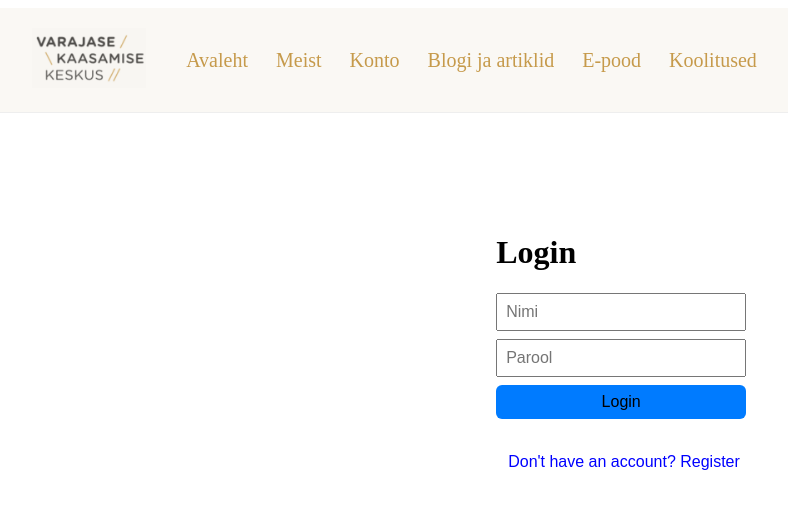
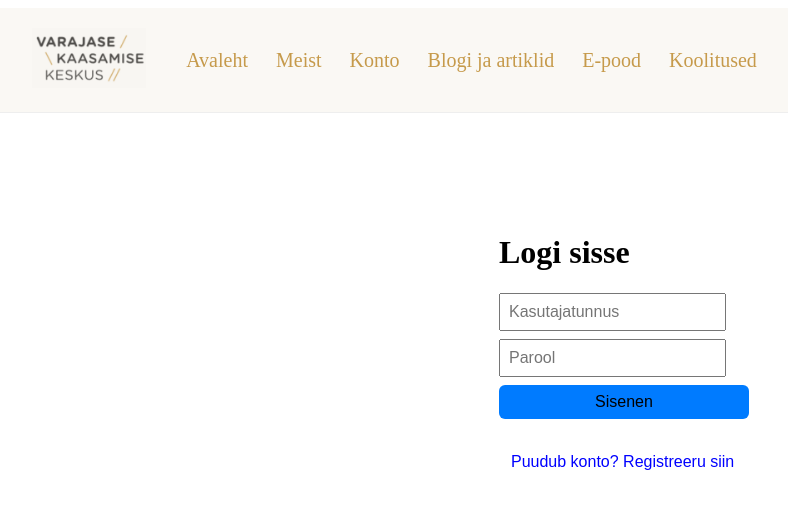
Before and after one commit to KaurKooder/Logistix-frontend, a Vue app: page /users in a window 1280 px wide. Shown: the top 508 px of the page, without its empty margins (16-804 px from the left). Built offline with nearby package versions, Linux system fonts and the light colour scheme.

Commit message:
Error parandused.

```diff
--- a/src/views/LoginView.vue
+++ b/src/views/LoginView.vue
@@ -1,147 +1,193 @@
 <script setup>
-import { ref, computed } from 'vue'
+import { ref, computed, onMounted } from 'vue' // Lisasin onMounted
 import { useRouter } from 'vue-router'
 import apiClient from '@/services/api'
 import "@/assets/css/login.css";
 
 const router = useRouter()
-const mode = ref('login') // 'login' või 'register'
-
+const mode = ref('login')
 const name = ref('')
 const password = ref('')
 const message = ref('')
+const role = ref('USER')
 
-// Check if user is logged in
+// Kasutame muutujat, et triggerida reaktiivsust
+const tokenTrigger = ref(0)
+
 const isLoggedIn = computed(() => {
+  tokenTrigger.value // See rida tagab, et computed reageerib muutusele
   return localStorage.getItem('jwt') !== null
 })
 
-// Get username from token
-const getUsername = () => {
+const isAdmin = computed(() => {
+  tokenTrigger.value
+  const token = localStorage.getItem("jwt")
+  if (!token) return false
+
+  try {
+    const parts = token.split(".")
+    const decoded = JSON.parse(atob(parts[1]))
+
+    // DEBUG: See on kriitiline! Vaata brauseri konsooli (F12)
+    console.log("Tokeni sisu:", decoded)
+
+    // Spring Security kasutab tavaliselt väljanime 'role' või 'roles'
+    // ja väärtus on ROLE_ADMIN
+    const userRole = decoded.role || decoded.roles || "";
+
+    if (Array.isArray(userRole)) {
+      return userRole.includes('ROLE_ADMIN') || userRole.includes('ADMIN')
+    }
+
+    return userRole === 'ROLE_ADMIN' || userRole === 'ADMIN'
+  } catch (error) {
+    console.error("Viga tokeni dekodeerimisel:", error)
+    return false
+  }
+})
+
+const currentUsername = computed(() => {
+  tokenTrigger.value
   const token = localStorage.getItem("jwt");
   if (!token) return null;
-
   try {
-    const parts = token.split(".");
-    if (parts.length < 2) {
-      console.warn("Invalid JWT format");
-      return null;
-    }
-
-    const decoded = JSON.parse(atob(parts[1]));
-    return decoded.sub || null; // username is in 'sub' field
-  } catch (error) {
-    console.error("Failed to decode JWT:", error);
-    return null;
-  }
-};
-
-
-const currentUsername = computed(() => getUsername())
-
-const switchMode = () => {
-  mode.value = mode.value === 'login' ? 'register' : 'login'
-  message.value = ''
-  name.value = ''
-  password.value = ''
-}
+    const decoded = JSON.parse(atob(token.split(".")[1]));
+    return decoded.sub || null;
+  } catch (e) { return null; }
+})
 
 const submit = async () => {
   message.value = ''
-
   try {
     if (mode.value === 'login') {
-      // Login
       const response = await apiClient.post('/users/login', {
         name: name.value,
         password: password.value
       })
 
-      const token = response.data.token // JWT token backendist
+      const token = response.data.token
       if (token) {
-        localStorage.setItem('jwt', token) // salvestame tokeni
-        message.value = 'Login successful! Redirecting...'
-        console.log('JWT token:', token)
+        localStorage.setItem('jwt', token)
+        tokenTrigger.value++ // Uuendame staatust
+        message.value = 'Sisselogimine edukas!'
+        setTimeout(() => router.push('/courses'), 1000)
+      }
+    } else {
+      // REGISTREERIMINE
+      const isCreatingAdmin = isAdmin.value && role.value === 'ADMIN'
+      const endpoint = isCreatingAdmin ? '/users/admin' : '/users'
+      const config = isCreatingAdmin
+        ? { headers: { Authorization: `Bearer ${localStorage.getItem('jwt')}` } }
+        : {}
 
-        // Redirect to courses page after successful login
-        setTimeout(() => {
-          router.push('/courses')
-        }, 1000)
-      } else {
-        message.value = 'Invalid name or password'
-      }
-
-    } else {
-      // Register
-      const response = await apiClient.post('/users', {
+      await apiClient.post(endpoint, {
         name: name.value,
         password: password.value
-      })
-      message.value = 'User registered successfully! You can now login.'
-      console.log('Register response:', response.data)
+      }, config)
 
-      // Switch to login mode after successful registration
-      setTimeout(() => {
-        mode.value = 'login'
-        name.value = ''
-        password.value = ''
-      }, 1500)
+      message.value = `Kasutaja loodud!`
+      name.value = ''; password.value = '';
+
+      if (!isAdmin.value) {
+        setTimeout(() => { mode.value = 'login' }, 1500)
+      }
     }
   } catch (error) {
-    console.error('Error:', error)
-    if (error.response) {
-      message.value =
-        mode.value === 'login'
-          ? 'Invalid name or password'
-          : 'Registration failed: ' + (error.response.data.message || 'User might already exist')
-    } else {
-      message.value = 'Server error'
-    }
+    message.value = error.response?.data?.message || 'Viga!'
   }
 }
 
 const logout = () => {
   localStorage.removeItem('jwt')
-  message.value = 'Logged out successfully'
-  console.log('User logged out')
-
-  // Redirect to login page or refresh
+  tokenTrigger.value++ // Uuendame staatust
+  message.value = 'Välja logitud'
+  // PARANDUS: Suuname õigele aadressile vastavalt sinu routerile
   setTimeout(() => {
-    router.push('/login')
+    router.push('/users') // Sinu routeris on LoginView path '/users'
+    mode.value = 'login'
   }, 500)
 }
-
 </script>
 
 <template>
   <div class="login-page">
-    <!-- Show logout section if user is logged in -->
+
     <div v-if="isLoggedIn" class="logged-in-section">
-      <h2>Oled juba sisse logitud</h2>
-      <p>Tere, <strong>{{ currentUsername }}</strong>!</p>
-      <button @click="logout" class="logout-btn">Logi välja</button>
-      <button @click="router.push('/courses')" class="courses-btn">Mine koolituste lehele</button>
+      <h2>Tere, <strong>{{ currentUsername }}</strong>!</h2>
+      <div class="button-group">
+        <button @click="logout" class="logout-btn">Logi välja</button>
+        <button @click="router.push('/courses')" class="courses-btn">Koolituste lehele</button>
+      </div>
+
+      <div v-if="isAdmin" class="admin-controls">
+        <hr />
+        <button @click="mode = (mode === 'register' ? 'login' : 'register')" class="admin-toggle-btn">
+          {{ mode === 'register' ? 'Sulge loomise vorm' : 'Loo uus kasutaja / Admin' }}
+        </button>
+      </div>
     </div>
 
-    <!-- Show login/register form if not logged in -->
-    <div v-else>
-      <h1>{{ mode === 'login' ? 'Login' : 'Register' }}</h1>
+    <div v-if="!isLoggedIn || (isAdmin && mode === 'register')" class="form-container">
+      <h1>{{ mode === 'login' ? 'Logi sisse' : 'Loo uus konto' }}</h1>
 
       <div class="form">
-        <input v-model="name" placeholder="Nimi" />
-        <input v-model="password" type="password" placeholder="Parool" />
-        <button @click="submit">
-          {{ mode === 'login' ? 'Login' : 'Register' }}
+        <div class="input-group">
+          <input v-model="name" placeholder="Kasutajatunnus" />
+        </div>
+        <div class="input-group">
+          <input v-model="password" type="password" placeholder="Parool" />
+        </div>
+
+        <div v-if="isAdmin && mode === 'register'" class="role-selector">
+          <label>Määra roll uuele kasutajale:</label>
+          <select v-model="role">
+            <option value="USER">Tavakasutaja (USER)</option>
+            <option value="ADMIN">Adminstraator (ADMIN)</option>
+          </select>
+        </div>
+
+        <button @click="submit" class="submit-btn">
+          {{ mode === 'login' ? 'Sisenen' : 'Salvesta kasutaja' }}
         </button>
       </div>
 
-      <p>{{ message }}</p>
+      <p class="status-message">{{ message }}</p>
 
-      <button class="switch" @click="switchMode">
-        {{ mode === 'login'
-        ? "Don't have an account? Register"
-        : 'Already have an account? Login' }}
+      <button v-if="!isLoggedIn" class="switch" @click="switchMode">
+        {{ mode === 'login' ? "Puudub konto? Registreeru siin" : "Konto olemas? Logi sisse" }}
       </button>
     </div>
+
   </div>
 </template>
+
+<style scoped>
+/* Lisa siia mõned täiendavad stiilid paremaks navigeerimiseks */
+.logged-in-section {
+  background: #f4f4f4;
+  padding: 20px;
+  border-radius: 8px;
+  margin-bottom: 20px;
+  text-align: center;
+}
+.button-group, .admin-controls {
+  margin-top: 10px;
+  display: flex;
+  gap: 10px;
+  justify-content: center;
+}
+.role-selector {
+  margin: 15px 0;
+  text-align: left;
+}
+.role-selector select {
+  width: 100%;
+  padding: 8px;
+  margin-top: 5px;
+}
+.status-message {
+  margin-top: 15px;
+  color: #d32f2f;
+  font-weight: bold;
+}
+</style>
```
